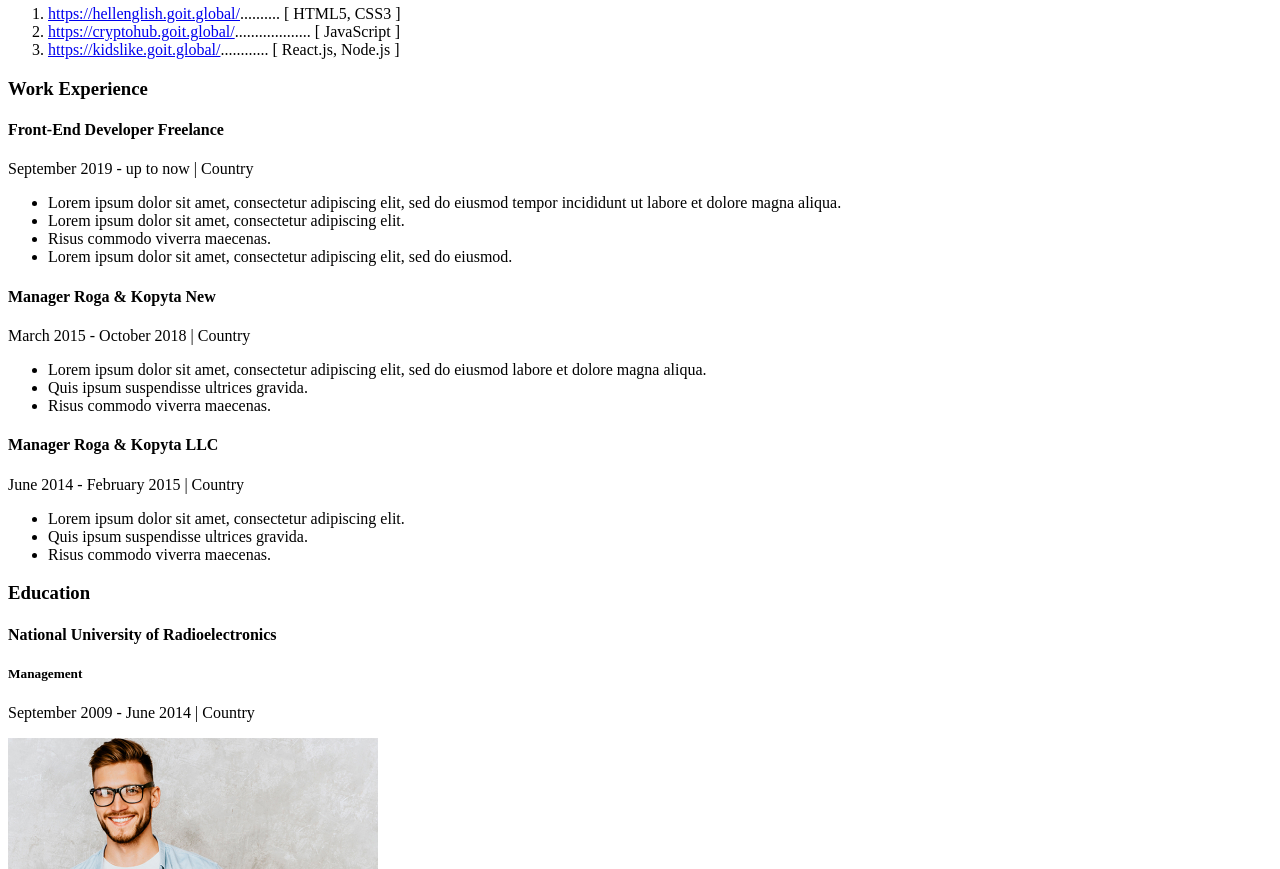
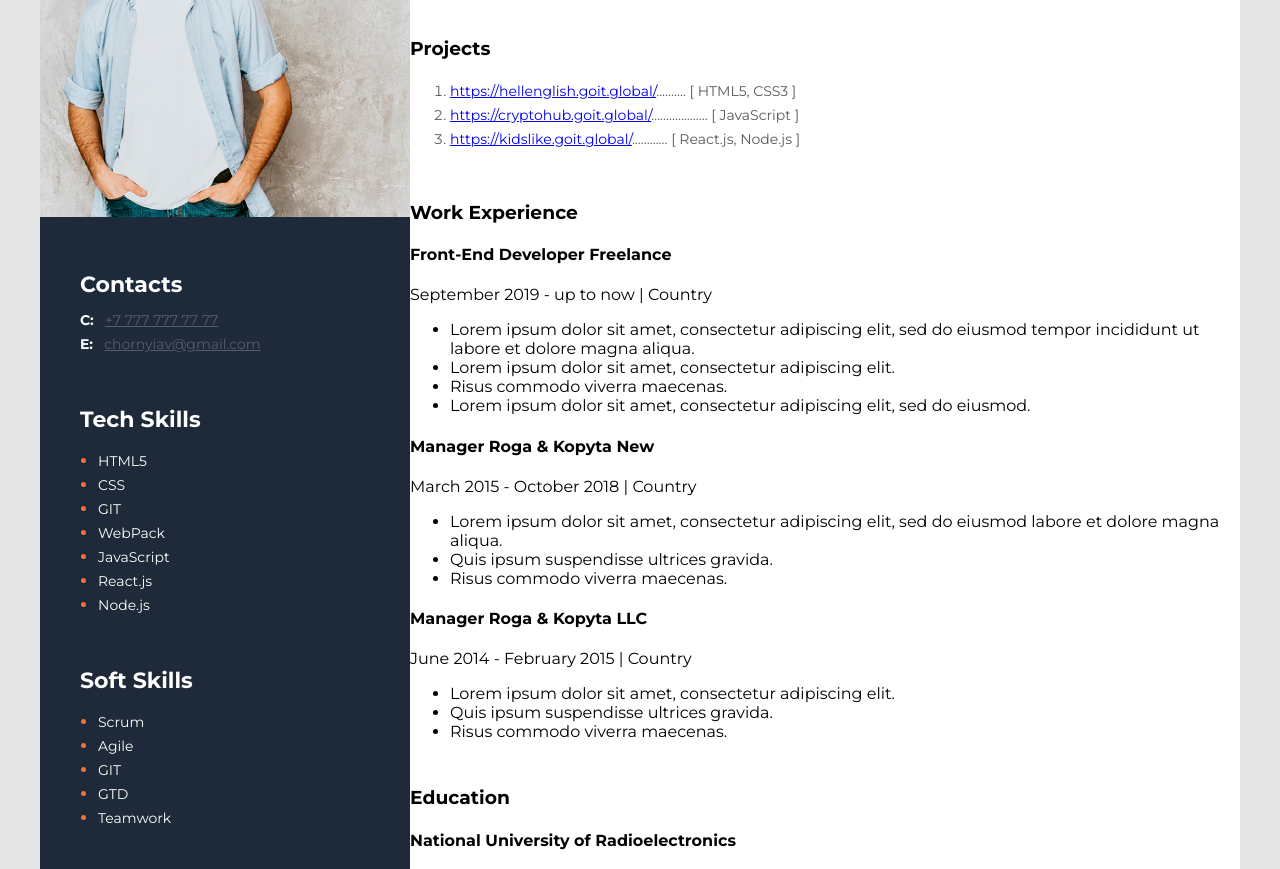
Before and after one commit to MaryaSamsonenko/marafon-mentor-resume, a plain HTML site: page index.html in a window 1280 px wide. Shown: the part 217-1086 px from the top of the page. Drawn offline with Linux system fonts and the light colour scheme.

Commit message:
add day 4 - style sidebar

```diff
--- a/css/style.css
+++ b/css/style.css
@@ -0,0 +1,126 @@
+body {
+  font-family: "Montserrat", sans-serif;
+  background-color: #e5e5e5;
+}
+/* main container */
+
+.main-container {
+  display: flex;
+  flex-direction: row-reverse;
+  width: 1200px;
+  background-color: #fff;
+  margin: 40px auto;
+}
+/* about-me-section */
+.about-me-section {
+  margin-bottom: 40px;
+}
+
+.about-me-profession {
+  font-style: normal;
+  font-weight: bold;
+  font-size: 14px;
+  line-height: 17px;
+  color: #000;
+  margin: 0 0 20px 0;
+}
+.about-me-name {
+  font-style: normal;
+  font-weight: bold;
+  font-size: 45px;
+  line-height: 55px;
+  color: #000;
+  margin: 0 0 25px 0;
+}
+/* my-projects-section */
+
+.my-projects-section {
+  margin-bottom: 50px;
+}
+
+.projects-item {
+  background-color: #fff;
+  color: #595959;
+  font-size: 14px;
+  line-height: 24px;
+}
+/* my-work-experience-section */
+
+.my-work-experience-section {
+  margin-bottom: 45px;
+}
+/* my-education-section */
+
+/* sidebar section */
+.sidebar-section {
+  background-color: #1e2939;
+  width: 370px;
+  padding: 40px 0;
+}
+
+.side-bar-title {
+  font-style: normal;
+  font-weight: bold;
+  font-size: 22px;
+  line-height: 27px;
+  color: #fff;
+  margin-bottom: 10px;
+}
+
+.contact-section,
+.tech-skills-section,
+.soft-skills-section {
+  margin: 50px 0 0 40px;
+}
+
+/* contact-section */
+.contact-section-type {
+  font-style: normal;
+  font-weight: bold;
+  font-size: 14px;
+  line-height: 24px;
+  color: #fff;
+  margin-right: 7px;
+}
+.contact-section-link {
+  color: #565e6a;
+  font-style: normal;
+  font-weight: normal;
+  font-size: 14px;
+  line-height: 24px;
+}
+
+/* tech skills section */
+.tech-skills-list {
+  padding: 0 0 0 18px;
+}
+
+.tech-skills-item {
+  color: #fb6d3a;
+}
+
+.tech-skills-item-text {
+  font-style: normal;
+  font-weight: 400;
+  font-size: 14px;
+  line-height: 24px;
+  color: #fff;
+}
+
+/* soft skills section */
+
+.soft-skills-list {
+  padding: 0 0 0 18px;
+}
+
+.soft-skills-item {
+  color: #fb6d3a;
+}
+
+.soft-skills-item-text {
+  font-style: normal;
+  font-weight: 400;
+  font-size: 14px;
+  line-height: 24px;
+  color: #fff;
+}
--- a/index.html
+++ b/index.html
@@ -5,17 +5,22 @@
     <meta http-equiv="X-UA-Compatible" content="IE=edge" />
     <meta name="viewport" content="width=device-width, initial-scale=1.0" />
     <title>Resume</title>
+
+    <link
+      href="https://fonts.googleapis.com/css?family=Montserrat:400,700&display=swap&subset=cyrillic"
+      rel="stylesheet"
+    />
     <link rel="stylesheet" href="css/style.css" />
   </head>
   <body>
     <!-- Main container-->
-    <div>
+    <div class="main-container">
       <!--Main content section-->
-      <div>
+      <div class="main-content-section">
         <!--About me section-->
-        <div>
-          <h2>Front-End Developer</h2>
-          <h1>Anton Chornyi</h1>
+        <div class="about-me-section">
+          <h2 class="about-me-profession">Front-End Developer</h2>
+          <h1 class="about-me-name">Anton Chornyi</h1>
           <p>
             Lorem ipsum dolor sit amet, consectetur adipiscing elit, sed do
             eiusmod tempor incididunt ut labore et dolore magna aliqua. Quis
@@ -24,20 +29,20 @@
           </p>
         </div>
         <!--My projects section-->
-        <div>
+        <div class="my-projects-section">
           <h3>Projects</h3>
           <ol>
-            <li>
+            <li class="projects-item">
               <a href="https://hellenglish.goit.global/"
                 >https://hellenglish.goit.global/</a
               ><span>..........</span> <span>[ HTML5, CSS3 ]</span>
             </li>
-            <li>
+            <li class="projects-item">
               <a href="https://cryptohub.goit.global/"
                 >https://cryptohub.goit.global/</a
               ><span>...................</span> <span>[ JavaScript ]</span>
             </li>
-            <li>
+            <li class="projects-item">
               <a href="https://kidslike.goit.global/"
                 >https://kidslike.goit.global/</a
               ><span>............</span> <span>[ React.js, Node.js ]</span>
@@ -45,7 +50,7 @@
           </ol>
         </div>
         <!--My work experience section-->
-        <div>
+        <div class="my-work-experience-section">
           <h3>Work Experience</h3>
           <!--Company 3-->
           <h4>Front-End Developer Freelance</h4>
@@ -83,7 +88,7 @@
           </ul>
         </div>
         <!--My education section-->
-        <div>
+        <div class="my-education-section">
           <h3>Education</h3>
           <h4>National University of Radioelectronics</h4>
           <h5>Management</h5>
@@ -91,41 +96,70 @@
         </div>
       </div>
       <!--Sidebar section-->
-      <aside>
+      <aside class="sidebar-section">
         <img src="img/photo.jpg" />
         <!--Contacts section-->
-        <div>
-          <h3>Contacts</h3>
+        <div class="contact-section">
+          <h3 class="side-bar-title">Contacts</h3>
           <div>
-            <span>C:</span> <a href="tel:+77777777777">+7 777 777 77 77</a>
+            <span class="contact-section-type">C:</span>
+            <a class="contact-section-link" href="tel:+77777777777"
+              >+7 777 777 77 77</a
+            >
           </div>
           <div>
-            <span>E:</span>
-            <a href="mailto:chornyiav@gmail.com">chornyiav@gmail.com</a>
+            <span class="contact-section-type">E:</span>
+            <a class="contact-section-link" href="mailto:chornyiav@gmail.com"
+              >chornyiav@gmail.com</a
+            >
           </div>
         </div>
         <!--Tech Skills-->
-        <div>
-          <h3>Tech Skills</h3>
-          <ul>
-            <li>HTML5</li>
-            <li>CSS3</li>
-            <li>GIT</li>
-            <li>WebPack</li>
-            <li>JavaScript</li>
-            <li>React.js</li>
-            <li>Node.js</li>
+        <div class="tech-skills-section">
+          <h3 class="side-bar-title">Tech Skills</h3>
+          <ul class="tech-skills-list">
+            <li class="tech-skills-item">
+              <span class="tech-skills-item-text">HTML5</span>
+            </li>
+            <li class="tech-skills-item">
+              <span class="tech-skills-item-text">CSS</span>
+            </li>
+            <li class="tech-skills-item">
+              <span class="tech-skills-item-text">GIT</span>
+            </li>
+            <li class="tech-skills-item">
+              <span class="tech-skills-item-text">WebPack</span>
+            </li>
+            <li class="tech-skills-item">
+              <span class="tech-skills-item-text">JavaScript</span>
+            </li>
+            <li class="tech-skills-item">
+              <span class="tech-skills-item-text">React.js</span>
+            </li>
+            <li class="tech-skills-item">
+              <span class="tech-skills-item-text">Node.js</span>
+            </li>
           </ul>
         </div>
         <!--Soft Skills-->
-        <div>
-          <h3>Soft Skills</h3>
-          <ul>
-            <li>Scrum</li>
-            <li>Agile</li>
-            <li>GIT</li>
-            <li>GTD</li>
-            <li>Teamwork</li>
+        <div class="soft-skills-section">
+          <h3 class="side-bar-title">Soft Skills</h3>
+          <ul class="soft-skills-list">
+            <li class="soft-skills-item">
+              <span class="soft-skills-item-text">Scrum</span>
+            </li>
+            <li class="soft-skills-item">
+              <span class="soft-skills-item-text">Agile</span>
+            </li>
+            <li class="soft-skills-item">
+              <span class="soft-skills-item-text">GIT</span>
+            </li>
+            <li class="soft-skills-item">
+              <span class="soft-skills-item-text">GTD</span>
+            </li>
+            <li class="soft-skills-item">
+              <span class="soft-skills-item-text">Teamwork</span>
+            </li>
           </ul>
         </div>
       </aside>
```
